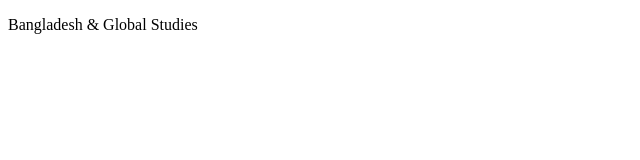
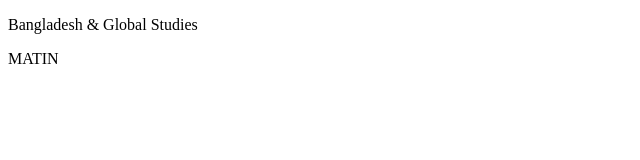
Before and after one commit to Mahmudulhasan19/my-third-ripo, a plain HTML site: page index.html in a window 1280 px wide. Shown: the full height of the page, 0-640 px from the left. Drawn offline with Linux system fonts and the light colour scheme.

Commit message:
2nd change

```diff
--- a/index.html
+++ b/index.html
@@ -8,6 +8,7 @@
 </head>
 <body>
     <p>Bangladesh & Global Studies</p>
+    <p>MATIN</p>
 
 </body>
 </html>
```
